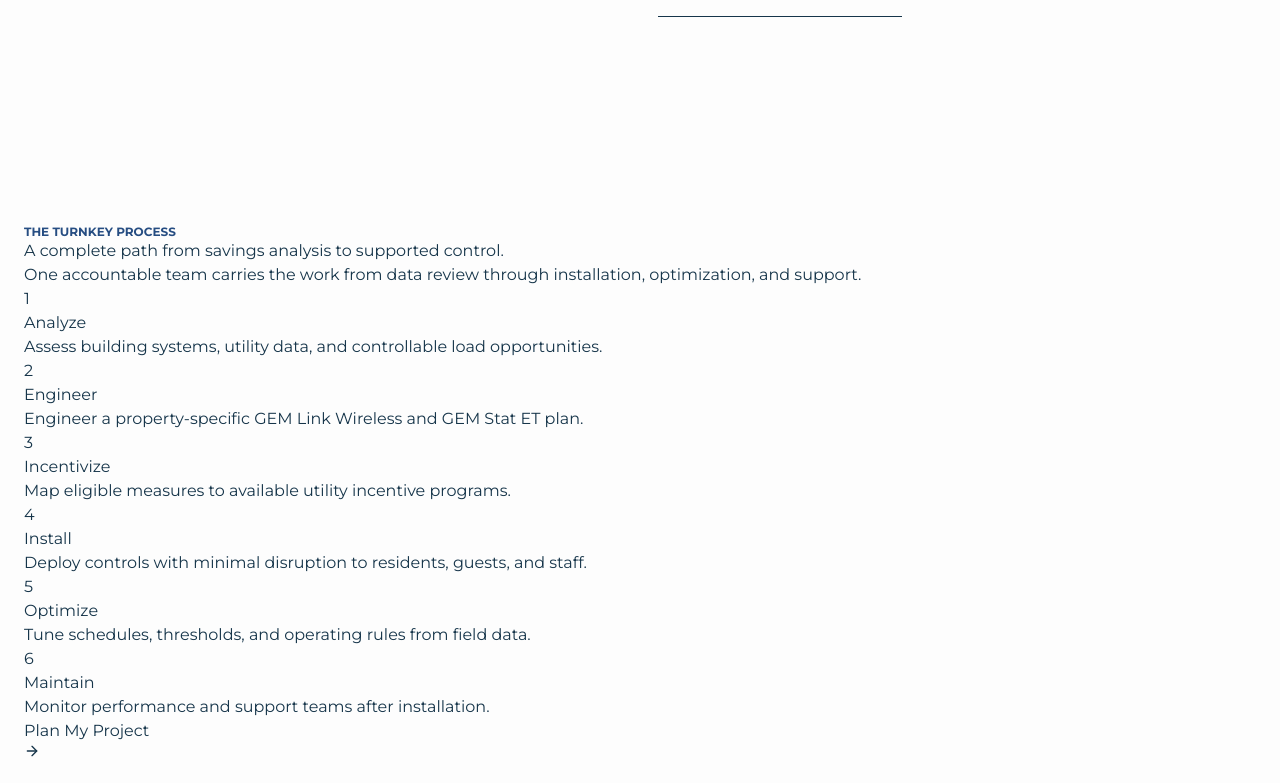
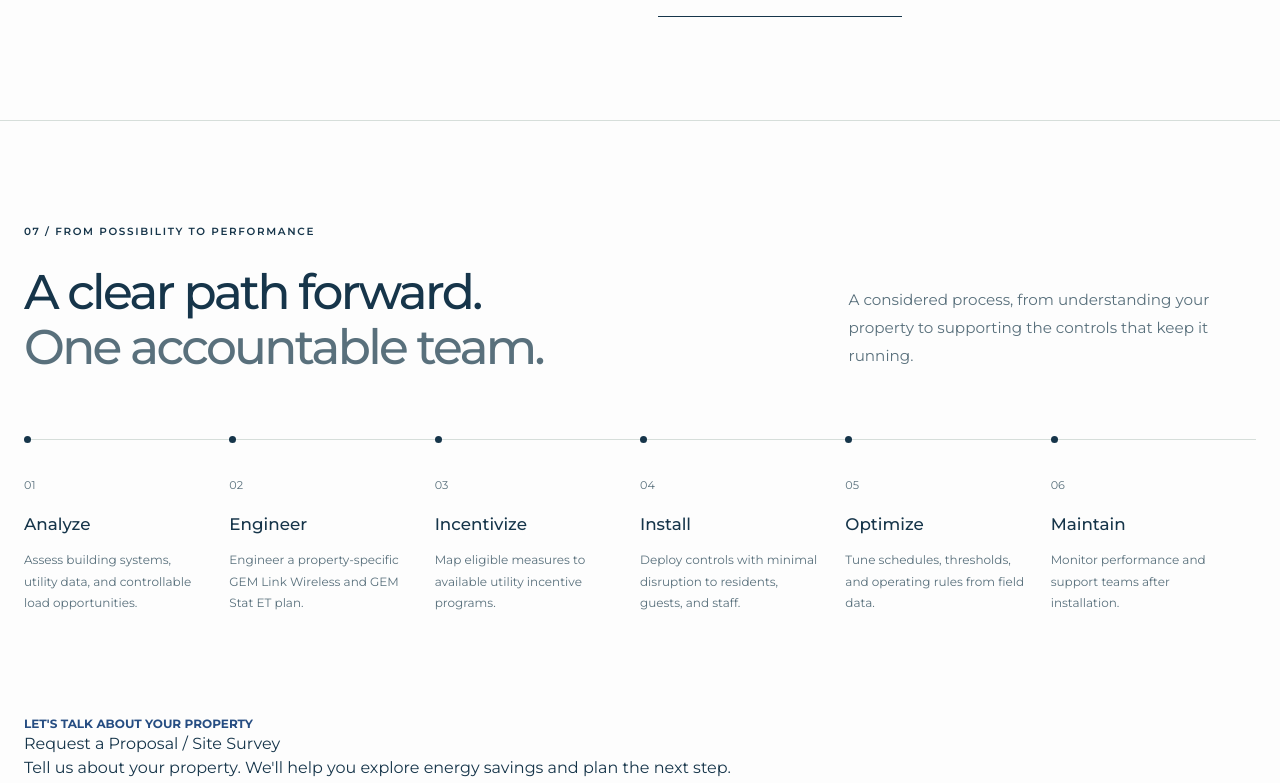
Before and after one commit to MannLester/Lodge-Tech-Website, a Next.js app in the folder apps/web/: page / in a window 1280 px wide. Shown: the part 6587-7370 px from the top of the page. Built offline with nearby package versions, Linux system fonts and the light colour scheme.

Commit message:
frontend: present the delivery process as an open timeline

```diff
--- a/apps/web/src/features/home/ui/process-section.tsx
+++ b/apps/web/src/features/home/ui/process-section.tsx
@@ -1,49 +1,37 @@
-import { ButtonLink } from "@lodging-technologies/ui/button-link";
-
 import { turnkeySteps } from "@/features/home/model/home-content";
-import { SectionHeading } from "@lodging-technologies/ui/section-heading";
 
 export function ProcessSection() {
   return (
     <section
       aria-labelledby="process-heading"
-      className="section-band bg-surface-muted"
+      className="editorial-section process-section"
     >
       <div className="section-shell">
-        <SectionHeading
-          align="center"
-          description="One accountable team carries the work from data review through installation, optimization, and support."
-          eyebrow="The turnkey process"
-          id="process-heading"
-          title="A complete path from savings analysis to supported control."
-        />
-
-        <ol className="mt-10 grid gap-3 sm:grid-cols-2 lg:grid-cols-6">
+        <div className="section-masthead">
+          <div>
+            <p className="chapter-label">
+              07 / From possibility to performance
+            </p>
+            <h2 className="display-heading" id="process-heading">
+              A clear path forward.
+              <br />
+              <span className="muted-heading">One accountable team.</span>
+            </h2>
+          </div>
+          <p className="editorial-copy">
+            A considered process, from understanding your property to supporting
+            the controls that keep it running.
+          </p>
+        </div>
+        <ol className="process-timeline">
           {turnkeySteps.map((step, index) => (
-            <li
-              className="border-border bg-surface flex min-h-32 items-start gap-4 rounded-lg border p-4 lg:block lg:min-h-44"
-              key={step.title}
-            >
-              <span className="bg-brand-fill grid h-9 w-12 shrink-0 place-items-center rounded-md text-sm font-semibold text-white">
-                {index + 1}
-              </span>
-              <div className="min-w-0 lg:mt-5">
-                <span className="text-foreground block text-base font-semibold">
-                  {step.title}
-                </span>
-                <p className="text-muted mt-2 text-xs leading-5">
-                  {step.description}
-                </p>
-              </div>
+            <li key={step.title}>
+              <span className="process-number">0{index + 1}</span>
+              <h3>{step.title}</h3>
+              <p>{step.description}</p>
             </li>
           ))}
         </ol>
-
-        <div className="mt-8 flex justify-center">
-          <ButtonLink className="!text-white" href="#contact" showArrow>
-            Plan My Project
-          </ButtonLink>
-        </div>
       </div>
     </section>
   );
```
